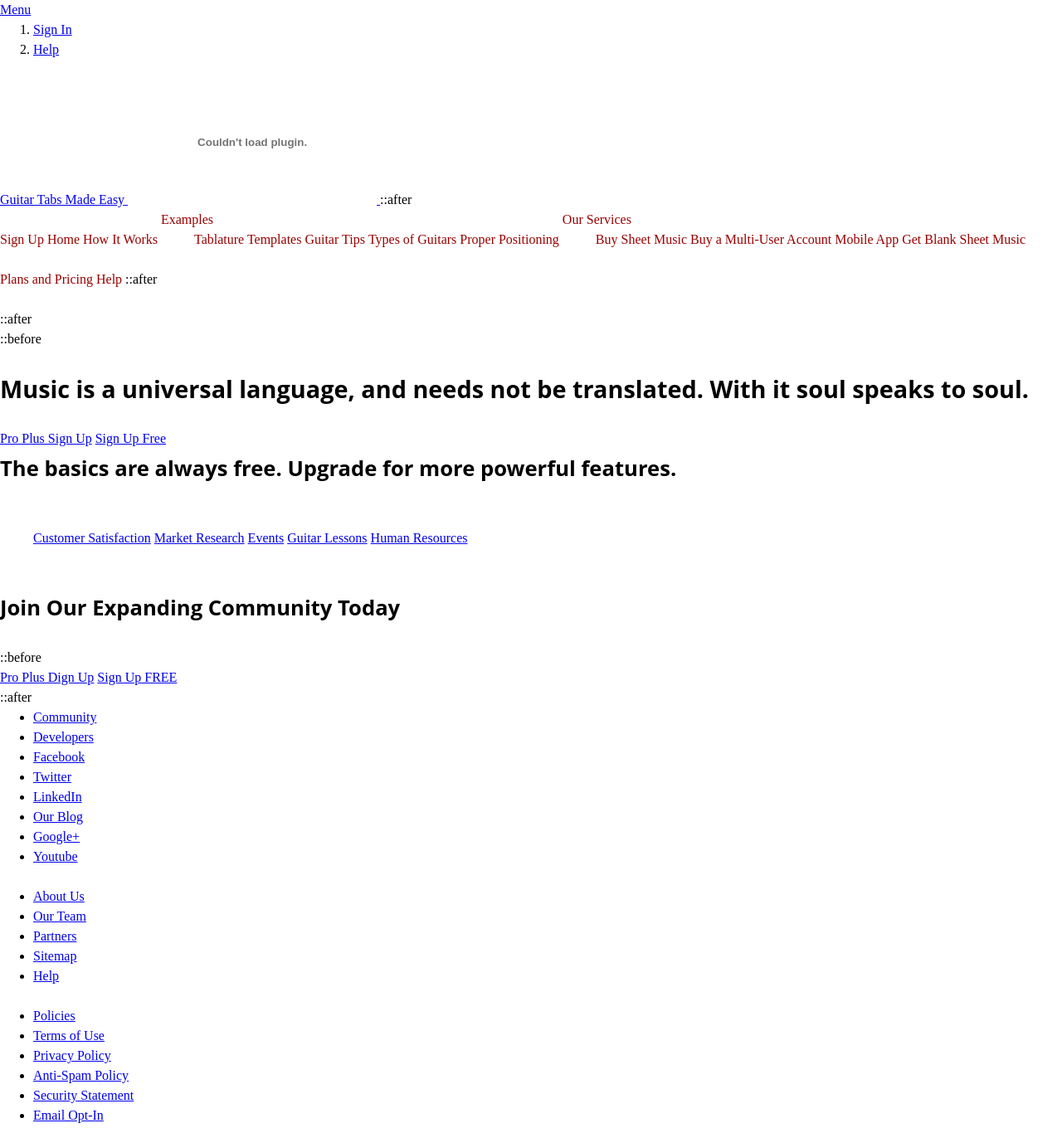
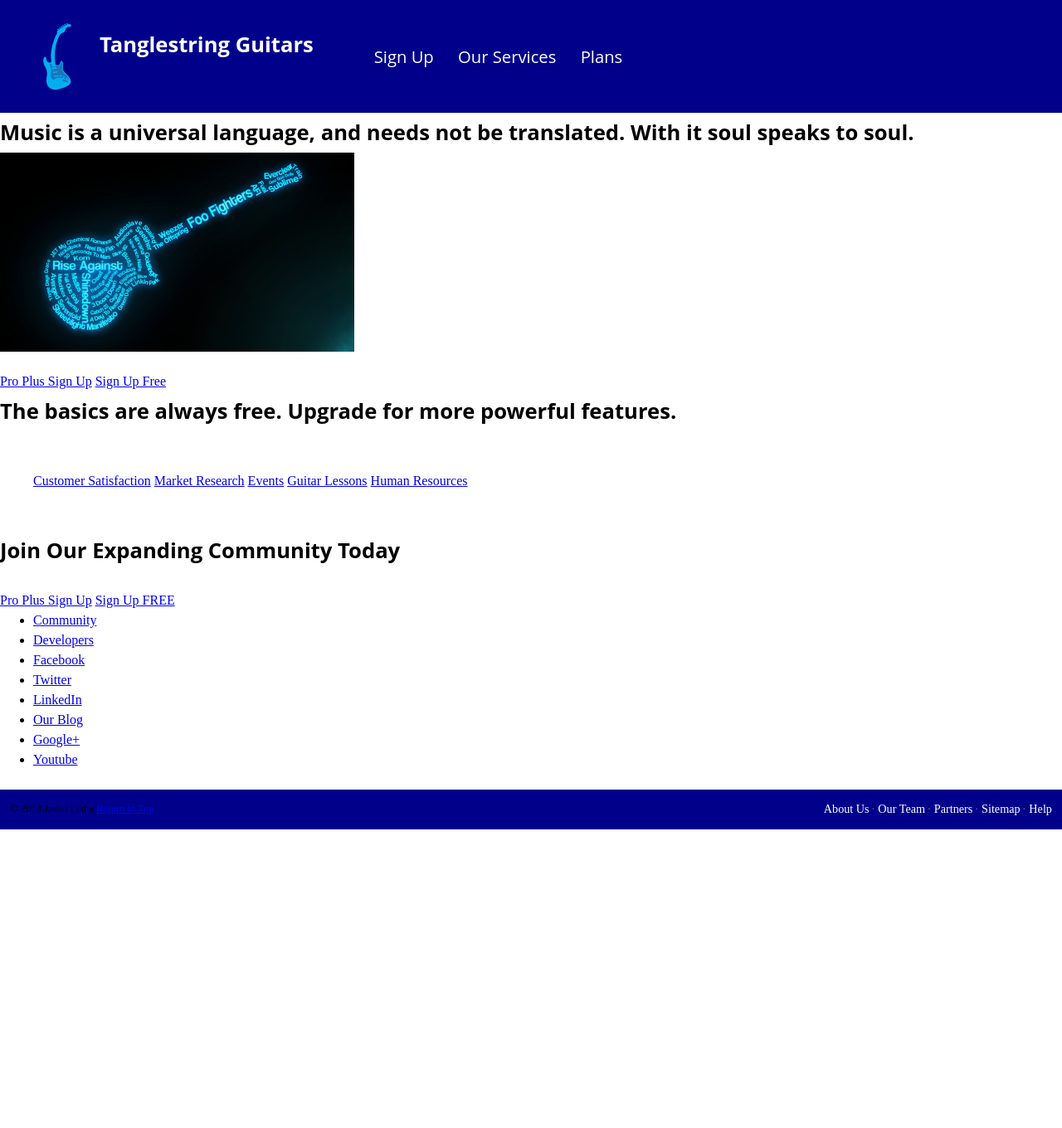
Before and after one commit to jason-leduc/dsn1675-saas-website, a plain HTML site: page index.html in a window 1280 px wide. Shown: the whole page at 83% size. After the commit the page ends 1000 px from the top, so only its background shows below. Drawn offline with Linux system fonts and the light colour scheme.

Commit message:
added images and started css

```diff
--- a/css/general.css
+++ b/css/general.css
@@ -43,6 +43,29 @@ html {
   box-sizing: inherit;
 }
 
+h1 {
+    color: white;
+}
+
+.header img {
+  float: left;
+  width: 4.5rem;
+  height: 5rem;
+}
+
+.header h1 {
+  position: relative;
+  top: 18px;
+  left: 5px;
+}
+
+.logo {
+    width: 4.5rem;
+    height: 5rem;
+    float: left;
+    margin: 1rem 2.5%;
+}
+
 body {
   margin: 0;
   padding: 0;
@@ -68,9 +91,9 @@ a:focus {
   position: absolute;
   top: -3em;
 
-  background-color: #CC0000;
+  background-color: darkblue;
 
-  color: #fff;
+  color: white;
   font-size: 1.125em;
   font-weight: bold;
   text-decoration: none;
@@ -108,7 +131,7 @@ a:focus {
 .nav a:visited {
   display: block;
 
-  color: #990000;
+  color: white;
   text-decoration: none;
 }
 
@@ -118,17 +141,17 @@ a:focus {
 .nav .nav-current,
 .nav .nav-current:link,
 .nav .nav-current:visited {
-  background-color: #FF4747;
+  background-color: blue;
 
   color: #fff;
 }
 
 .section-dark {
-  background-color: #D63333;
+  background-color: darkblue;
 }
 
 .section-mid {
-  background-color: #DE5C5C;
+  background-color: blue;
 }
 
 .section {
@@ -330,3 +353,5 @@ textarea {
     padding: 0.75rem;
     text-align: left;
   }
+
+}
--- a/index.html
+++ b/index.html
@@ -9,94 +9,48 @@
     <link href="css/typography.css" rel="stylesheet">
 </head>
 <body>
-    <div class="content-wrapper">
-        <div class="base-header anon-header" id="hd">
-            <div class="inner-header clearfix">
-                <a href="#" id="mobile-nav-btn" class="mobile-nav-btn">Menu</a>
-                <ol class="user-area">
-                    <li>
-                        <a class="sign-in" href="#">Sign In</a>
-                    </li>
-                    <li class="last">
-                        <a class="help" href="#" title="Open Help Centre" target="_blank">Help</a>
-                    </li>
-                </ol>
-                <a class="responsive-logo" href="#">
-                    <span class="logo">Guitar Tabs Made Easy</span>
-                    <object img src="images/guitar-logo.svg" type="image/svg" alt="guitar logo">
-                    </object>
-                 </a>
-                ::after
-            </div>
-            <ol class="nav clearfix" style>
-                <li class="mobile-only">
-                    <a href="sign-up.html">Sign Up</a>
-                </li>
-                <li>
-                    <a href="index.html" class="first-item current">Home</a>
-                </li>
-                <li>
-                    <a href="#" class="hd">How It Works</a>
-                </li>
-                <li class="has--submenu" id="dd-online-guitar">
-                    <div class="hd-bg">
-                        <a href="#" id="guitarTab_MainMenu" class="hd">Examples</a>
-                    </div>
-                    <ul>
-                        <li>
-                            <a href="#">Tablature Templates</a>
-                        </li>
-                        <li>
-                            <a href="#">Guitar Tips</a>
-                        </li>
-                        <li>
-                            <a href="#">Types of Guitars</a>
-                        </li>
-                        <li>
-                            <a href="#">Proper Positioning</a>
-                        </li>
-                    </ul>
-                </li>
-                <li class="has-submenu" id="dd-use-cases">
-                    <div class="hd-bg">
-                        <a href="#" id="reourceTab_MainMenu" class="hd">Our Services</a>
-                    </div>
-                    <ul>
-                        <li class="SL_hide">
-                            <a href="#">Buy Sheet Music</a>
-                        </li>
-                        <li>
-                            <a href="#">Buy a Multi-User Account</a>
-                        </li>
-                        <li>
-                            <a href="#">Mobile App</a>
-                        </li>
-                        <li>
-                            <a href="#">Get Blank Sheet Music</a>
-                        </li>
-                    </ul>
-                </li>
-                <li>
-                    <a href="pricing.html">Plans and Pricing</a>
-                </li>
-                <li class="mobile-only">
-                    <a class href="#" title="Open Help Centre" target="_blank">Help</a>
-                </li>
-                ::after
-            </ol>
-            ::after
-        </div>
-    </div>
+    <ul class="skip-links">
+    <li><a href="#main">Skip to main content</a></li>
+    <li><a href="#navigation">Skip to navigation</a></li>
+    <li><a href="#footer">Skip to footer</a></li>
+</ul>
+    <header id="header" role="banner" class="grid grid-middle section-dark masthead pad-t-1-2 pad-b-1-2">
+  <div class="header unit gutter unit-xs-1 unit-s-1 unit-m-1-3 unit-l-1-3">
+      <a href="index.html">
+            <img src="images/logo.svg" alt="logo" class="logo">
+      </a>
+    <h1 class="title peta push-0">Tanglestring Guitars</h1>
+  </div>
+  <nav id="navigation" role="navigation" class="unit gutter-1-2 unit-xs-1 unit-s-1 unit-m-2-3 unit-l-2-3">
+    <ul class="nav giga push-0 brand-family">
+      <li><a class="island-1-2" href="sign-up.html">Sign Up</a></li>
+      <li><a class="island-1-2" href="#">Our Services</a></li>
+      <li><a class="island-1-2" href="pricing.html">Plans</a></li>
+    </ul>
+  </nav>
+</header>
+
     <div class="bd">
         <div class="container clearfix ignore-container">
             <section id="heroes" class="hero-container">
-                ::before
                 <section id="create-hero" class="hero create-hero contain">
-                <div class="full-width-cheat">&nbsp;</div>
-                <h1>Music is a universal language, and needs not be translated. With it soul speaks to soul.</h1>
+                <h2 class="title peta push-0">Music is a universal language, and needs not be translated. With it soul speaks to soul.</h2>
+<div class="grid">
+    <div class="unit push unit-xs-1 unit-s-1 unit-m-1-2 unit-l-1-3">
+      <img class="img-flex planet-img" src="images/typography_guitar.jpg" alt="Type Guitar">
+    </div>
+</div>
+<!--<form action="http://google.com">
+    <input type="submit" value="Go to Google">
+</form>
+                    <a class="btn" href="#">Link</a>
+<button class="btn" type="submit">Button</button>
+<input class="btn" type="button" value="Input">
+<input class="btn" type="submit" value="Submit"> -->
+
                 <div class="mod b-margin t-margin">
                     <a href="pricing.html" class="btn shadow gargantuan-btn blue">Pro Plus Sign Up</a>
-                    <a href="pricing.html" class="btn shadow gargantuan-btn">Sign Up Free</a>
+                    <a href="#" class="btn shadow gargantuan-btn">Sign Up Free</a>
                 </div>
                 <h2>The basics are always free.
                     <span>Upgrade for more powerful features.</span>
@@ -128,14 +82,12 @@
             <h2>Join Our Expanding Community Today</h2>
         </section>
         <section class="bottom_cta">
-            ::before
             <div class="mod b-margin t-margin">
-                <a href="#" class="btn shadow gargantuan-btn yellow">Pro Plus Dign Up</a>
+                <a href="#" class="btn shadow gargantuan-btn yellow">Pro Plus Sign Up</a>
                 <a href="#" class="btn shadow gargantuan-btn">Sign Up FREE</a>
             </div>
         </section>
         <div class="footer-push"></div>
-        ::after
     </div>
 </div>
 <div class="base-footer anon-footer" id="ft">
@@ -167,65 +119,24 @@
                     <a href="http://www.youtube.com" target="_blank" title="Follow us on Youtube">Youtube</a>
                 </li>
             </ul>
-            <ul class="link-list">
-                <li class="link-list-label">
-                    <a href="#">About Us</a>
-                </li>
-                <li>
-                    <a href="#">Our Team</a>
-                </li>
-                <li>
-                    <a href="#">Partners</a>
-                </li>
-                <li>
-                    <a href="#">Sitemap</a>
-                </li>
-                <li>
-                    <a href="#">Help</a>
-                </li>
-            </ul>
-            <ul class="link-list">
-                <li class="link-list-label">
-                    <a href="#">Policies</a>
-                </li>
-                <li>
-                    <a href="#">Terms of Use</a>
-                </li>
-                <li>
-                    <a href="#">Privacy Policy</a>
-                </li>
-                <li>
-                    <a href="#">Anti-Spam Policy</a>
-                </li>
-                <li>
-                    <a href="#">Security Statement</a>
-                </li>
-                <li>
-                    <a href="#">Email Opt-In</a>
-                </li>
-            </ul>
         </div>
     </div>
 </div>
-
-
-
-
-
-
-
-
-
-
-
-
-
-
-
-
-
-
-
-
+<footer class="grid island-1-2 section-dark">
+  <div role="contentinfo" class="unit micro unit-xs-1 unit-s-1 unit-m-1-2 unit-l-1-3">
+    <p class="copyright push-0">© 2014 Jason Leduc<a href="#top">Return to Top</a></p>
+  </div>
+  <div class="unit unit-xs-1 unit-s-1 unit-m-1-2 unit-l-2-3">
+    <nav>
+      <ul class="nav nav-footer milli push-0">
+        <li><a href="#">About Us</a></li>
+        <li><a href="#">Our Team</a></li>
+        <li><a href="#">Partners</a></li>
+        <li><a href="#">Sitemap</a></li>
+        <li><a href="#">Help</a></li>
+      </ul>
+    </nav>
+  </div>
+</footer>
 </body>
 </html>
```
Also changed, not shown: images/blue-acoustic-guitar.jpg (added), images/blue-acoustic-guitar2.jpg (added), images/chlorine_blue_guitar.jpg (added), images/chlorine_blue_guitar2.jpg (added), images/guitar.jpg (added), images/logo.svg (renamed from images/guitar-logo.svg), images/typography_guitar.jpg (added).
